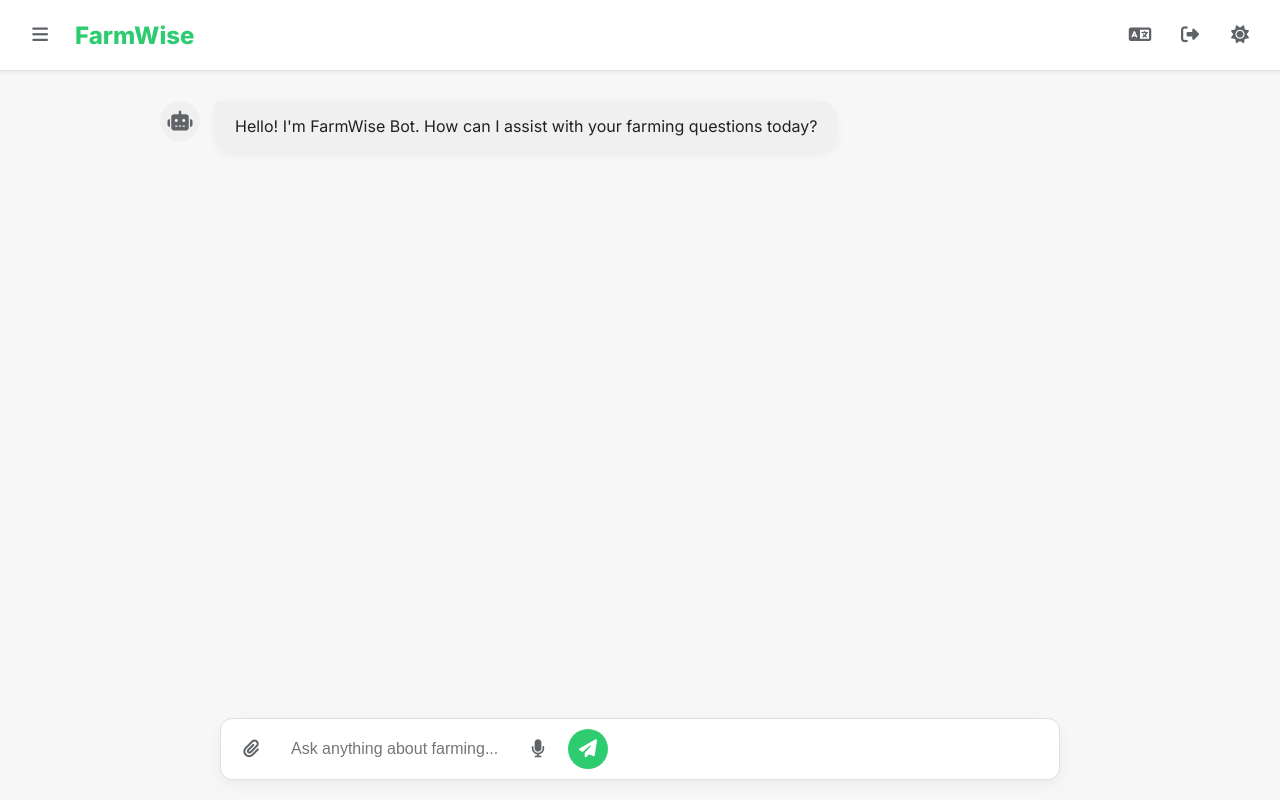
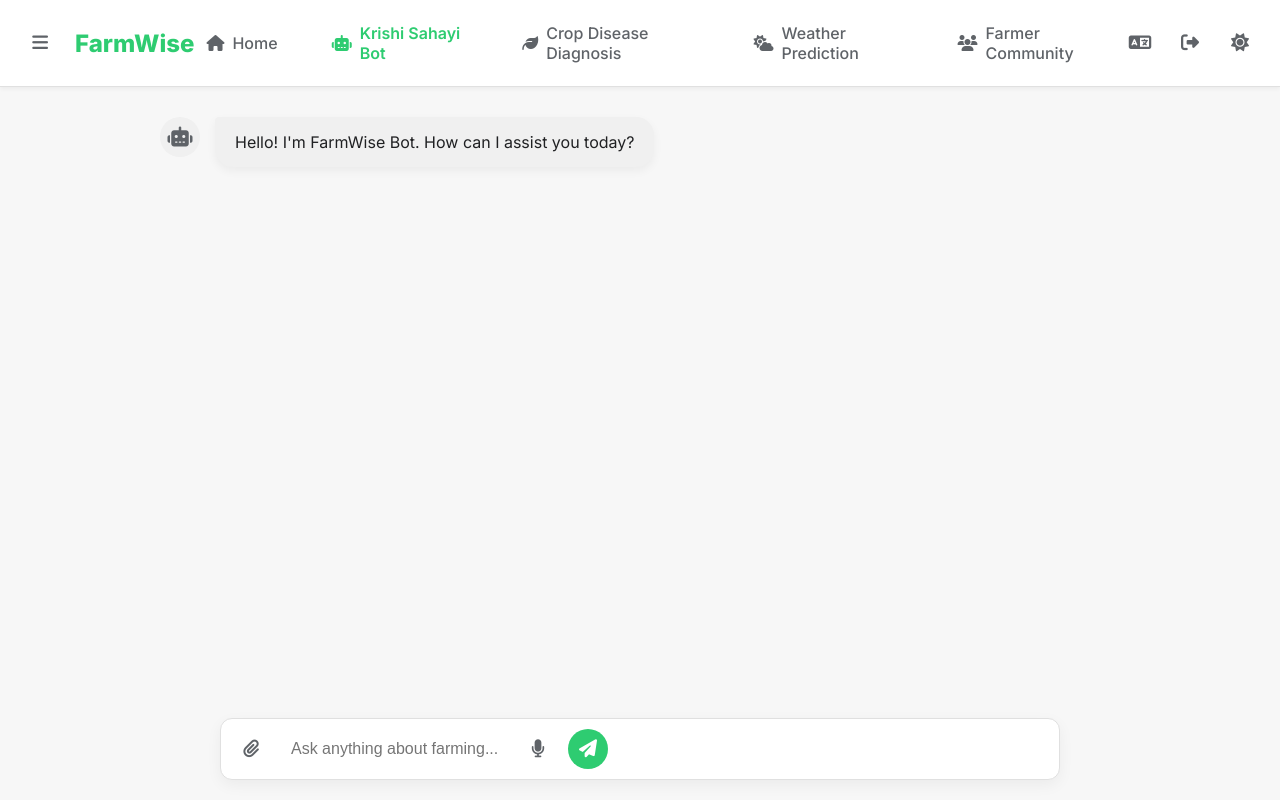
Before and after one commit to Ajay-004/main, a plain HTML site: page frontend/chatbot.html in a window 1280 px wide. Drawn offline with Linux system fonts and the light colour scheme; no server answers; sample sign-in values are in the browser's storage.

Commit message:
Update chatbot.html

```diff
--- a/frontend/chatbot.html
+++ b/frontend/chatbot.html
@@ -31,6 +31,10 @@
         .navbar { background-color: var(--header-footer-bg); padding: 15px 0; border-bottom: 1px solid var(--border-color); position: relative; z-index: 100; box-shadow: 0 2px 4px var(--shadow-color); }
         .navbar-container { display: flex; justify-content: space-between; align-items: center; max-width: 1400px; margin: 0 auto; padding: 0 20px; }
         .logo { font-size: 24px; font-weight: 800; color: var(--accent-green); }
+        .nav-menu { display: flex; align-items: center; gap: 30px; }
+        .nav-menu a { color: var(--text-secondary); display: flex; align-items: center; gap: 8px; font-weight: 500; padding: 8px 12px; border-radius: 8px; transition: color 0.2s, background-color 0.2s; }
+        .nav-menu a:hover { color: var(--text-primary); background-color: var(--sidebar-hover-bg); }
+        .nav-menu a.active { color: var(--accent-green); font-weight: 600; }
         .nav-actions { display: flex; align-items: center; gap: 10px; }
         .theme-button, .icon-btn { background: none; border: none; color: var(--text-secondary); font-size: 18px; cursor: pointer; border-radius: 50%; width: 40px; height: 40px; display: flex; align-items: center; justify-content: center; transition: background-color 0.2s; }
         .theme-button:hover, .icon-btn:hover { background-color: var(--sidebar-hover-bg); }
@@ -38,6 +42,11 @@
         .dropdown-content { display: none; position: absolute; background-color: var(--header-footer-bg); min-width: 150px; box-shadow: 0 8px 16px var(--shadow-color); z-index: 100; list-style: none; padding: 8px 0; border-radius: 8px; border: 1px solid var(--border-color); right: 0; top: 100%; margin-top: 5px; }
         .dropdown-content.show { display: block; }
         .dropdown-content li a:hover { background-color: var(--sidebar-hover-bg); }
+        .hamburger-menu { display: none; }
+        .mobile-nav-dropdown { display: none; position: absolute; top: 100%; left: 0; width: 100%; background-color: var(--header-footer-bg); border-top: 1px solid var(--border-color); }
+        .mobile-nav-dropdown.show { display: block; }
+        .mobile-nav-dropdown .nav-menu { flex-direction: column; align-items: flex-start; gap: 0; padding: 0 20px; }
+        .mobile-nav-dropdown .nav-menu a { padding: 15px 0; width: 100%; border-bottom: 1px solid var(--border-color); }
         .sidebar { width: 260px; background-color: var(--sidebar-bg); border-right: 1px solid var(--border-color); display: flex; flex-direction: column; transition: margin-left 0.3s; position: fixed; height: 100vh; z-index: 200; }
         .new-chat-btn { margin: 15px; padding: 10px 15px; border-radius: 8px; background: var(--accent-green); color: white; display: flex; align-items: center; justify-content: center; gap: 10px; cursor: pointer; font-size: 0.95rem; border: none; }
         .sidebar-content { flex-grow: 1; overflow-y: auto; padding: 0 15px; }
@@ -75,6 +84,7 @@
         .send-btn { background-color: var(--send-btn-bg); color: white; }
         .mic-btn.listening i { color: var(--danger-red); }
 
+        @media (max-width: 992px) { .navbar .nav-menu { display: none; } .hamburger-menu { display: flex; } }
         @media (max-width: 768px) { .sidebar { margin-left: -260px; box-shadow: 0 0 20px rgba(0,0,0,0.2); } .chat-container { margin-left: 0; } body.sidebar-open .sidebar { margin-left: 0; } }
     </style>
 </head>
@@ -102,6 +112,13 @@
                     <button class="icon-btn" id="menu-toggle-btn" title="Toggle Sidebar" aria-label="Toggle Sidebar"><i class="fa-solid fa-bars"></i></button>
                     <a href="index.html" class="logo" data-lang-key="logo_text">FarmWise</a>
                 </div>
+                <nav class="nav-menu">
+                    <a href="index.html" data-lang-key="nav_home"><i class="fa-solid fa-home"></i> Home</a>
+                    <a href="chatbot.html" data-lang-key="nav_chatbot" class="active"><i class="fa-solid fa-robot"></i> Krishi Sahayi Bot</a>
+                    <a href="plant.html" data-lang-key="nav_crop_disease"><i class="fa-solid fa-leaf"></i> Crop Disease Diagnosis</a>
+                    <a href="weather.html" data-lang-key="nav_weather"><i class="fa-solid fa-cloud-sun"></i> Weather Prediction</a>
+                    <a href="community.html" data-lang-key="nav_community"><i class="fa-solid fa-users"></i> Farmer Community</a>
+                </nav>
                 <div class="nav-actions">
                     <div class="language-dropdown">
                         <button class="language-selector icon-btn" title="Select Language"><i class="fa-solid fa-language"></i></button>
@@ -113,7 +130,11 @@
                     </div>
                     <a href="#" id="logout-btn-nav" class="icon-btn" title="Logout"><i class="fa-solid fa-right-from-bracket"></i></a>
                     <button id="theme-toggle" class="theme-button" title="Toggle Theme"><i class="fa-solid fa-sun"></i></button>
+                    <button class="hamburger-menu icon-btn" id="hamburger-btn" aria-label="Toggle Menu"><i class="fa-solid fa-bars"></i></button>
                 </div>
+            </div>
+            <div class="mobile-nav-dropdown" id="mobile-nav-dropdown">
+                <nav class="nav-menu"></nav>
             </div>
         </header>
 
@@ -141,13 +162,11 @@
 
 <script>
 document.addEventListener('DOMContentLoaded', () => {
-    // --- CONFIG & STATE ---
     const API_BASE_URL = 'https://mains-ayqd.onrender.com';
     let currentChatId = null;
     let selectedFile = null;
     let currentLanguage = localStorage.getItem('chatLanguage') || 'en';
 
-    // --- DOM ELEMENT SELECTORS ---
     const body = document.body;
     const messageContainer = document.getElementById('message-container');
     const chatMain = document.getElementById('chat-main');
@@ -163,11 +182,12 @@ document.addEventListener('DOMContentLoaded', () => {
     const logoutBtnSidebar = document.getElementById('logout-btn-sidebar');
     const languageDropdown = document.querySelector('.language-dropdown');
     const dropdownContent = document.querySelector('.dropdown-content');
+    const hamburgerBtn = document.getElementById('hamburger-btn');
+    const mobileNavDropdown = document.getElementById('mobile-nav-dropdown');
     const menuToggleBtn = document.getElementById('menu-toggle-btn');
     const newChatBtn = document.getElementById('new-chat-btn');
     const recentChatsList = document.getElementById('recent-chats-list');
 
-    // --- API HELPER ---
     const fetchWithAuth = async (url, options = {}) => {
         const token = localStorage.getItem('token');
         if (!token) { window.location.href = 'login.html'; throw new Error('No token'); }
@@ -178,7 +198,6 @@ document.addEventListener('DOMContentLoaded', () => {
         return response;
     };
 
-    // --- UI & CHAT FUNCTIONS ---
     const addMessage = (sender, content, isError = false) => {
         const messageDiv = document.createElement('div');
         messageDiv.classList.add('message', `${sender}-message`);
@@ -227,7 +246,7 @@ document.addEventListener('DOMContentLoaded', () => {
         messageContainer.innerHTML = '';
         userInput.value = '';
         removeImage();
-        addMessage('bot', `Hello! I'm FarmWise Bot. How can I assist with your farming questions today?`);
+        addMessage('bot', `Hello! I'm FarmWise Bot. How can I assist you today?`);
         document.querySelectorAll('#recent-chats-list li').forEach(li => li.classList.remove('active'));
         if (window.innerWidth <= 768) body.classList.add('sidebar-closed');
     };
@@ -261,7 +280,6 @@ document.addEventListener('DOMContentLoaded', () => {
         addMessage('bot', 'Loading...');
         document.querySelectorAll('#recent-chats-list li').forEach(li => li.classList.toggle('active', li.dataset.chatId === chatId));
         if (window.innerWidth <= 768) body.classList.add('sidebar-closed');
-
         try {
             const res = await fetchWithAuth(`${API_BASE_URL}/api/chat/${chatId}`);
             if (!res.ok) throw new Error('Failed to load history.');
@@ -280,18 +298,16 @@ document.addEventListener('DOMContentLoaded', () => {
         } catch (error) { alert(error.message); }
     };
 
-    // --- THEME & LANGUAGE ---
     const languageData = {
-        en: { logo_text: "FarmWise", nav_home: "Home", nav_chatbot: "Krishi Sahayi Bot", input_placeholder: "Ask anything about farming..." },
-        ta: { logo_text: "பார்ம்வைஸ்", nav_home: "முகப்பு", nav_chatbot:"கிருஷி சஹாயி பாட்", input_placeholder: "விவசாயம் பற்றி எதுவும் கேளுங்கள்..." },
-        ml: { logo_text: "ഫാംവൈസ്", nav_home: "ഹോം", nav_chatbot: "കൃഷി സഹായി ബോട്ട്", input_placeholder: "കൃഷിയെക്കുറിച്ച് എന്തും ചോദിക്കൂ..." }
+        en: { logo_text: "FarmWise", nav_home: "Home", nav_chatbot: "Krishi Sahayi Bot", nav_crop_disease: "Crop Disease Diagnosis", nav_weather: "Weather Prediction", nav_community: "Farmer Community", input_placeholder: "Ask anything about farming..." },
+        ta: { logo_text: "பார்ம்வைஸ்", nav_home: "முகப்பு", nav_chatbot:"கிருஷி சஹாயி பாட்", nav_crop_disease: "பயிர் நோய் கண்டறிதல்", nav_weather: "வானிலை முன்னறிவிப்பு", nav_community: "விவசாயிகள் சமூகம்", input_placeholder: "விவசாயம் பற்றி எதுவும் கேளுங்கள்..." },
+        ml: { logo_text: "ഫാംവൈസ്", nav_home: "ഹോം", nav_chatbot: "കൃഷി സഹായി ബോട്ട്", nav_crop_disease: "വിള രോഗനിർണയം", nav_weather: "കാലാവസ്ഥാ പ്രവചനം", nav_community: "കർഷക സമൂഹം", input_placeholder: "കൃഷിയെക്കുറിച്ച് എന്തും ചോദിക്കൂ..." }
     };
 
-    const setLanguage = (lang) => { /* ... unchanged ... */ };
-    const applyTheme = (theme) => { /* ... unchanged ... */ };
-    const speakText = (text, langCode) => { /* ... unchanged ... */ };
+    const setLanguage = (lang) => { /* Function unchanged */ };
+    const applyTheme = (theme) => { /* Function unchanged */ };
+    const speakText = (text, langCode) => { /* Function unchanged */ };
 
-    // --- EVENT LISTENERS ---
     const setupEventListeners = () => {
         chatForm.addEventListener('submit', async (e) => {
             e.preventDefault();
@@ -302,8 +318,8 @@ document.addEventListener('DOMContentLoaded', () => {
             if (selectedFile) userMessageContent.push({ type: 'image_url', image_url: URL.createObjectURL(selectedFile) });
             if (userText) userMessageContent.push({ type: 'text', text: userText });
             addMessage('user', userMessageContent);
+
             const thinkingMessage = addMessage('bot', '...');
-
             const formData = new FormData();
             formData.append('message', userText);
             formData.append('language', currentLanguage);
@@ -338,15 +354,16 @@ document.addEventListener('DOMContentLoaded', () => {
             const file = e.target.files[0];
             if(file){
                 selectedFile = file;
+                imagePreviewContainer.innerHTML = `<img id="image-preview" src="${URL.createObjectURL(file)}"><button id="remove-image-btn" class="icon-btn">&times;</button>`;
                 imagePreviewContainer.style.display = 'block';
-                imagePreviewContainer.innerHTML = `<img id="image-preview" src="${URL.createObjectURL(file)}"><button id="remove-image-btn" class="icon-btn">&times;</button>`;
                 document.getElementById('remove-image-btn').addEventListener('click', removeImage);
             }
         });
         themeToggleBtn.addEventListener('click', () => { /* ... */ });
         languageDropdown.addEventListener('click', (e) => { e.stopPropagation(); dropdownContent.classList.toggle('show'); });
         dropdownContent.addEventListener('click', (e) => { if(e.target.dataset.lang){ setLanguage(e.target.dataset.lang); dropdownContent.classList.remove('show'); } });
-        window.addEventListener('click', () => dropdownContent.classList.remove('show'));
+        hamburgerBtn.addEventListener('click', (e) => { /* ... */ });
+        window.addEventListener('click', () => { /* ... */ });
         recentChatsList.addEventListener('click', (e) => {
             const li = e.target.closest('li');
             const deleteBtn = e.target.closest('.delete-chat-btn');
@@ -354,7 +371,6 @@ document.addEventListener('DOMContentLoaded', () => {
             else if (li) { loadChatHistory(li.dataset.chatId); }
         });
         messageContainer.addEventListener('click', e => { /* ... */ });
-
         // Speech Recognition setup...
     };
 
```
